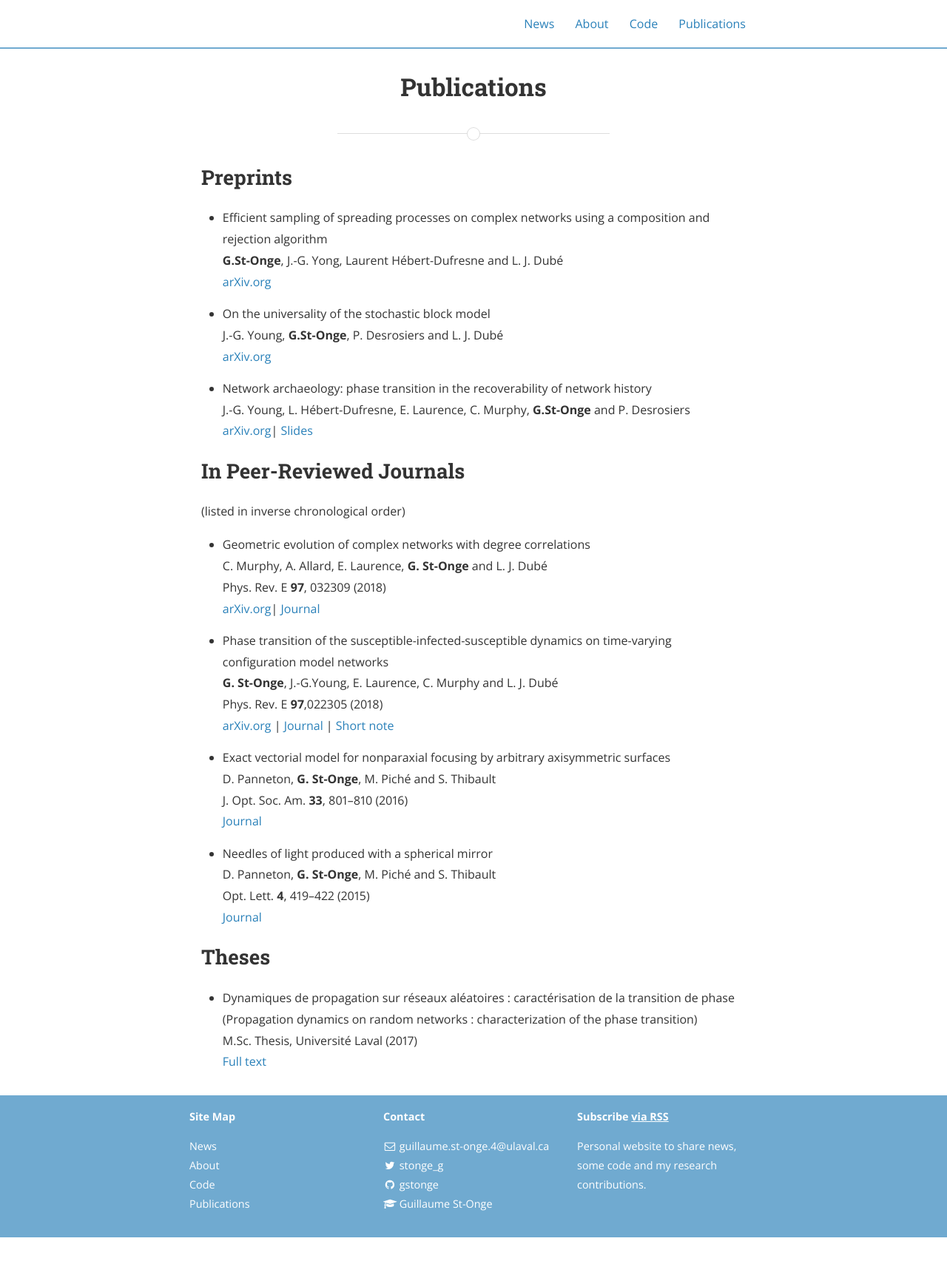
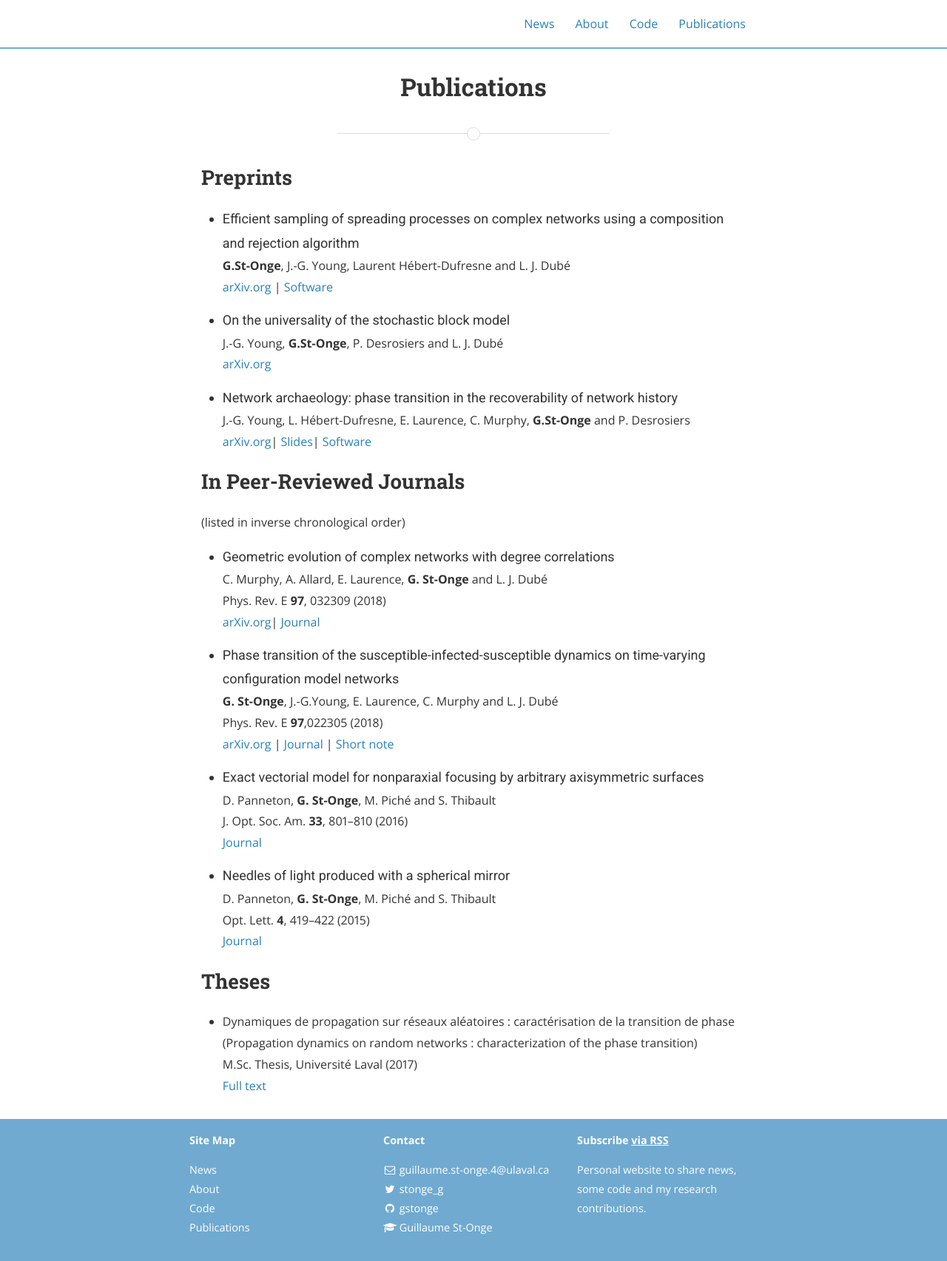
Before and after one commit to gstonge/gstonge.github.io, a Jekyll site: the page built from publications.md, in a window 1280 px wide. Shown: the whole page at 74% size. Built offline with Jekyll 4.4.1, drawn with Linux system fonts in a browser that asks for light colours; nearby versions of some CDN libraries; before the commit the page ends 1673 px from its top, so only the background shows below that.

Commit message:
change font pub-title, update pub

```diff
--- a/css/main.scss
+++ b/css/main.scss
@@ -11,3 +11,9 @@
   "neat/neat",
   "layout"
 ;
+
+.pub-title {
+    font-family: 'Roboto', sans-serif;
+    font-size: 18px;
+    color: $dark-gray;
+}
--- a/publications.md
+++ b/publications.md
@@ -7,47 +7,49 @@ permalink: /publications/
 
 ## Preprints
 
-* Efficient sampling of spreading processes on complex networks using a
-composition and rejection algorithm <br>
-**G.St-Onge**, J.-G. Yong, Laurent Hébert-Dufresne and L. J. Dubé <br>
-[arXiv.org](http://arxiv.org/abs/1808.05859)
+* <span class="pub-title">Efficient sampling of spreading processes on complex networks using a
+composition and rejection algorithm </span><br>
+**G.St-Onge**, J.-G. Young, Laurent Hébert-Dufresne and L. J. Dubé <br>
+[arXiv.org](http://arxiv.org/abs/1808.05859) | [Software](https://github.com/gstonge/spreading_CR)
 
-* On the universality of the stochastic block model<br/>
-J.-G. Young, **G.St-Onge**, P. Desrosiers and L. J. Dubé<br/>
+* <span class="pub-title">On the universality of the stochastic block model</span><br>
+J.-G. Young, **G.St-Onge**, P. Desrosiers and L. J. Dubé<br>
 [arXiv.org](http://arxiv.org/abs/1806.04214)
 
-* Network archaeology: phase transition in the recoverability of network
-history<br>
+* <span class="pub-title">Network archaeology: phase transition in the recoverability of network
+history</span><br>
 J.-G. Young, L. Hébert-Dufresne, E. Laurence, C. Murphy, **G.St-Onge** and
 P. Desrosiers<br>
 [arXiv.org](https://arxiv.org/abs/1803.09191)|
-[Slides](https://speakerdeck.com/jgyou/network-archaeology-phase-transition-in-the-recoverability-of-network-history)
+[Slides](https://speakerdeck.com/jgyou/network-archaeology-phase-transition-in-the-recoverability-of-network-history)|
+[Software](https://github.com/jg-you/network-archaeology)
+
 
 ## In Peer-Reviewed Journals
 
 <p>(listed in inverse chronological order)</p>
 
-* Geometric evolution of complex networks with degree correlations <br>
+* <span class="pub-title">Geometric evolution of complex networks with degree correlations </span><br>
 C. Murphy, A. Allard, E. Laurence, **G. St-Onge** and L. J. Dubé <br>
 Phys. Rev. E **97**, 032309 (2018) <br>
 [arXiv.org](https://arxiv.org/abs/1710.01600)|
 [Journal](https://doi.org/10.1103/PhysRevE.97.032309)
 
-* Phase transition of the susceptible-infected-susceptible dynamics on
-time-varying configuration model networks<br>
+* <span class="pub-title">Phase transition of the susceptible-infected-susceptible dynamics on
+time-varying configuration model networks</span><br>
 **G. St-Onge**, J.-G.Young, E. Laurence, C. Murphy and L. J. Dubé<br>
 Phys. Rev. E **97**,022305 (2018)<br>
 [arXiv.org](https://arxiv.org/abs/1709.09257) |
 [Journal](https://doi.org/10.1103/PhysRevE.97.022305) |
 [Short note](https://arxiv.org/abs/1701.01740)
 
-* Exact vectorial model for nonparaxial focusing by arbitrary axisymmetric
-  surfaces <br>
+* <span class="pub-title">Exact vectorial model for nonparaxial focusing by arbitrary axisymmetric
+  surfaces </span><br>
 D. Panneton, **G. St-Onge**, M. Piché and S. Thibault <br>
 J. Opt. Soc. Am. **33**, 801--810 (2016) <br>
 [Journal](https://doi.org/10.1364/JOSAA.33.000801)
 
-* Needles of light produced with a spherical mirror <br>
+* <span class="pub-title">Needles of light produced with a spherical mirror </span><br>
 D. Panneton, **G. St-Onge**, M. Piché and S. Thibault <br>
 Opt. Lett. **4**, 419--422 (2015) <br>
 [Journal](https://doi.org/10.1364/OL.40.000419)
```
